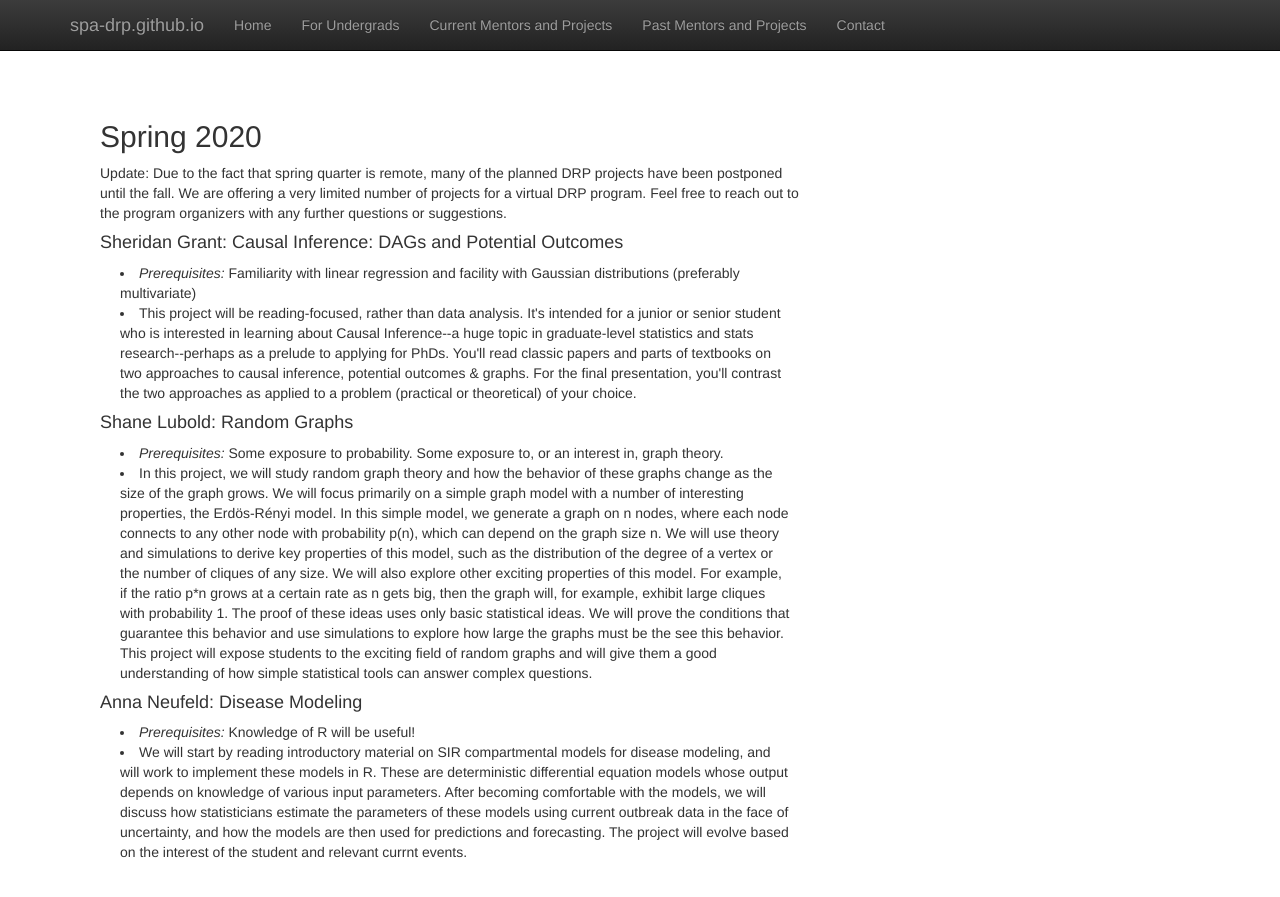
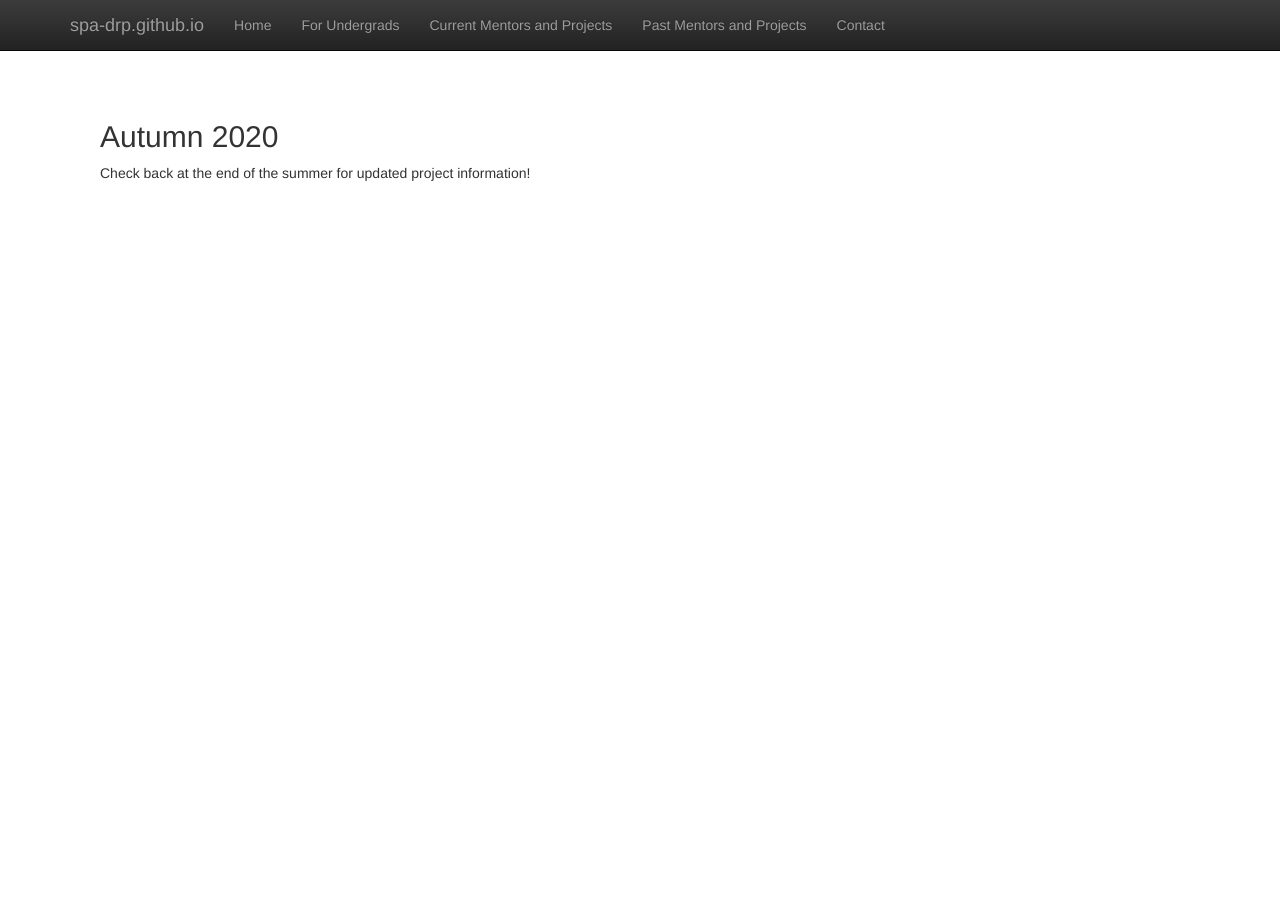
Before and after one commit to SPA-DRP/spa-drp.github.io, a Jekyll site: the page built from spring2020mentors.html, in a window 1280 px wide. Shown: the top 897 px of the page. Built offline with Jekyll 4.4.1, drawn with Linux system fonts in a browser that asks for light colours; nearby versions of some CDN libraries; library files that are not in the unit come from our copies.

Commit message:
Summer updates

```diff
--- a/index.html
+++ b/index.html
@@ -9,8 +9,8 @@ title:  'SPA Directed Reading Program'
   <p class="lead">
   Welcome to the homepage for the Directed Reading program of the <a href = "http://students.washington.edu/spassc/">Statistics and Probability Association</a>
   (SPA) at the University of Washington.
-    Spring 2020 Applications for Undergraduates are now closed. Information about projects and applications for Autumn 2020 will
-    be avaialble at some point over the summer.
+    Information about projects and applications for Autumn 2020 will
+    be avaialble in late August.
   </p>
 <!--   <p class = "lead", style="font-size:180%;">
     <center>
--- a/spring2020mentors.html
+++ b/spring2020mentors.html
@@ -1,14 +1,12 @@
 ---
 layout: default
-title:  'Mentors and Project Descriptions: Spring 2020'
+title:  'Mentors and Project Descriptions: Autumn 2020'
 ---
 
 
 <div class="col-md-8">
-  <h2 style="padding-top: 10px;" class="featurette-heading">Spring  2020</h2>
-  <p> Update: Due to the fact that spring quarter is remote, many of the planned DRP projects have been postponed until the fall.
-    We are offering a very limited number of projects for a virtual DRP program. Feel free to reach out to the program organizers with
-    any further questions or suggestions.
+  <h2 style="padding-top: 10px;" class="featurette-heading">Autumn  2020</h2>
+  <p> Check back at the end of the summer for updated project information!
     </p>
 <!-- <p class="content" style="padding:0px;margin:0px 20px 0px;">
     <li style="padding:0px;margin:0px 20px 0px;"> <i> Prerequisites: </i> Experience with introductory stats (at the level of any of the intro classes) would help.
@@ -20,6 +18,7 @@ engineering some of the methods used by publications such as FiveThirtyEight, Re
 Finally, we'll consider the ethics of forecasting elections and using statistics in general to study our election process.
 </li>
 </p> -->
+<!--
 <h4> Sheridan Grant: Causal Inference: DAGs and Potential Outcomes </h4>
 <p class="content" style="padding:0px;margin:0px 20px 0px;">
     <li style="padding:0px;margin:0px 20px 0px;"> <i> Prerequisites: </i> Familiarity with linear regression and facility with
@@ -34,6 +33,7 @@ to causal inference, potential outcomes & graphs. For the final presentation,
 you'll contrast the two approaches as applied to a problem (practical or theoretical) of your choice.
 </li>
 </p>
+-->
 <!-- <p class="content" style="padding:0px;margin:0px 20px 0px;">
     <li style="padding:0px;margin:0px 20px 0px;"> <i> Prerequisites: </i> Having taken a course in linear algebra.
       Some exposure to abstract algebra is helpful but not required.
@@ -61,11 +61,13 @@ you'll contrast the two approaches as applied to a problem (practical or theoret
            The design could range from experimental to theoretical,
            depending on the background of the student. </li>
   </p> -->
+  <!--
   <h4>Shane Lubold: Random Graphs </h4>
   <p class="content" style="padding:0px;margin:0px 20px 0px;">
       <li style="padding:0px;margin:0px 20px 0px;"> <i> Prerequisites: </i> Some exposure to probability. Some exposure to, or an interest in, graph theory. </li>
       <li style="padding:0px;margin:0px 20px 0px;"> In this project, we will study random graph theory and how the behavior of these graphs change as the size of the graph grows. We will focus primarily on a simple graph model with a number of interesting properties, the Erdös-Rényi model. In this simple model, we generate a graph on n nodes, where each node connects to any other node with probability p(n), which can depend on the graph size n. We will use theory and simulations to derive key properties of this model, such as the distribution of the degree of a vertex or the number of cliques of any size. We will also explore other exciting properties of this model. For example, if the ratio p*n grows at a certain rate as n gets big, then the graph will, for example, exhibit large cliques with probability 1. The proof of these ideas uses only basic statistical ideas. We will prove the conditions that guarantee this behavior and use simulations to explore how large the graphs must be the see this behavior. This project will expose students to the exciting field of random graphs and will give them a good understanding of how simple statistical tools can answer complex questions. </li>
   </p>
+  -->
   <!--
   <h4>Bryan Martin: R Package Development </h4>
   <p class="content" style="padding:0px;margin:0px 20px 0px;">
@@ -80,6 +82,7 @@ you'll contrast the two approaches as applied to a problem (practical or theoret
 Often, sparsity is imposed through penalization, where we include a term in our model to enforce that some parameters are set equal to zero. We will learn about some of the statistical theory underlying how penalization works, and how it impacts our model output, both mathematically and computationally. We will also learn about and compare different sparsity schemes, such as lasso, group lasso, elastic net, and more. We will focus on understanding the different settings in which we might be interested in different forms of sparsity and apply these tools to real data.
 </li>
 </p> -->
+<!---
   <h4>Anna Neufeld:  Disease Modeling  </h4>
   <p class="content" style="padding:0px;margin:0px 20px 0px;">
       <li style="padding:0px;margin:0px 20px 0px;"> <i> Prerequisites: </i> Knowledge of R will be useful!  </li>
@@ -90,7 +93,9 @@ Often, sparsity is imposed through penalization, where we include a term in our
         models using current outbreak data in the face of uncertainty, and how the models are then used for predictions and forecasting.
         The project will evolve based on the interest of the student and relevant currnt events.
 </li>
+
   </p>
+  -->
   <!-- <h4>Sarah Teichman: Networks </h4>
   <p class="content" style="padding:0px;margin:0px 20px 0px;">
       <li style="padding:0px;margin:0px 20px 0px;"> <i> Prerequisites: </i> Stat 311. Some R is useful
--- a/undergrads.html
+++ b/undergrads.html
@@ -14,7 +14,7 @@ title:  'Undergraduates'
 </p>
   <h3> How to apply? </h3>
   <p>
-  The Spring 2020 Application will open on March 1st and will close on March 15th at 11:59pm pacific time. For applicants, decisions will be e-mailed to you before the start of the quarter on March 20, 2020
+  The Autumn 2020 Application will open sometime in late August.
   <h3> What should I expect? </h3>
   <p>
   As an undergraduate, you should expect to commit around 4 hours per week to independent reading related to your project.
```
